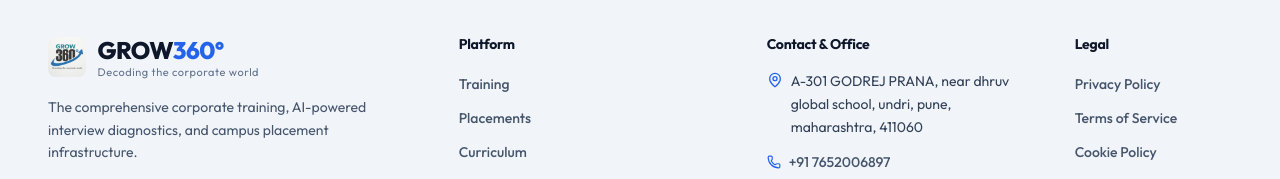
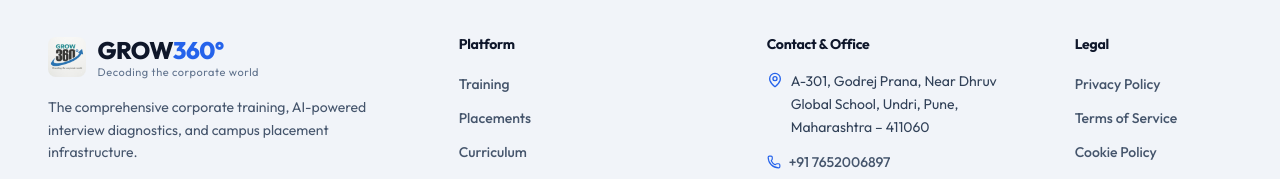
Before and after one commit to prakharsachan487/tejastraning, a React (Vite) app: page / in a window 1280 px wide. Shown: the part 7787-7966 px from the top of the page. Built offline with nearby package versions, Linux system fonts and the light colour scheme; no server answers; the HTML template or start-up script is replaced by a standard one.

Commit message:
feat: update registered office address formatting in footer

```diff
--- a/src/components/Footer.tsx
+++ b/src/components/Footer.tsx
@@ -175,7 +175,7 @@ export function Footer() {
               <div className="flex items-start gap-2 text-slate-700">
                 <MapPin size={16} className="text-[#2563EB] shrink-0 mt-0.5" />
                 <span className="leading-relaxed">
-                  A-301 GODREJ PRANA, near dhruv global school, undri, pune, maharashtra, 411060
+                  A-301, Godrej Prana, Near Dhruv Global School, Undri, Pune, Maharashtra – 411060
                 </span>
               </div>
               <div className="flex items-center gap-2 pt-0.5">
```
